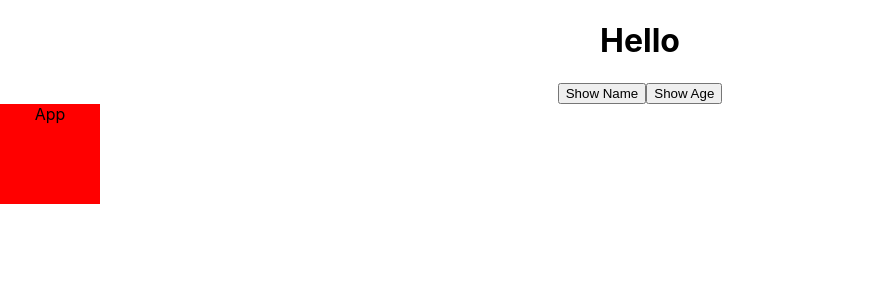
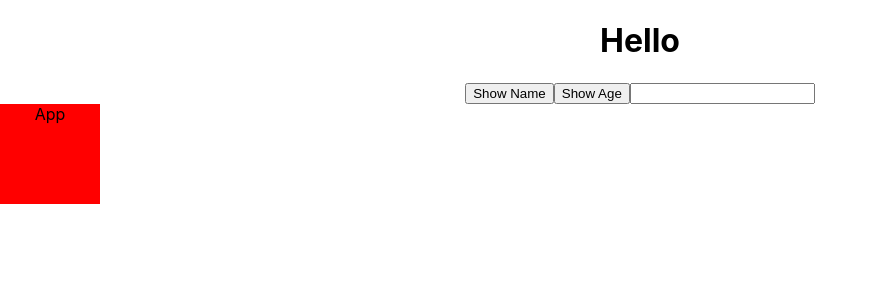
Before and after one commit to alexYooDev/ReactJsPractice, a React (Create React App) app in the folder vocalist/: page / in a window 1280 px wide. Shown: the top 300 px of the page, without its empty margins (0-878 px from the left). Built offline with nearby package versions, Linux system fonts and the light colour scheme.

Commit message:
UPDATE: How to handle events in React.js (Call function or write function in attr

```diff
--- a/vocalist/src/component/Hello.js
+++ b/vocalist/src/component/Hello.js
@@ -3,9 +3,11 @@ export default function Hello() {
     const name = 'Alexander';
     console.log(name);
   };
-  const showAge = () => {
-    const age = 26;
+  const showAge = (age) => {
     console.log(age);
+  };
+  const showText = (txt) => {
+    console.log(txt);
   };
   return (
     <>
@@ -13,10 +15,27 @@ export default function Hello() {
       {/* 이름 콘솔 창에 출력 */}
       <button onClick={showName}>Show Name</button>
       {/* 나이 콘솔 창에 출력 */}
-      <button onClick={showAge}>Show Age</button>
+      <button
+        onClick={() => {
+          showAge(26);
+        }}
+      >
+        Show Age
+      </button>
+      <input
+        type="text"
+        onChange={(e) => {
+          const txt = e.target.value;
+          console.log(e.target.value);
+          console.log(txt);
+        }}
+      ></input>
     </>
   );
 }
 {
-  /* React에서 이벤트를 걸려면 미리 함수를 만들어 전달하는 방법이 있다. */
+  /* React에서 이벤트를 걸려면
+  1.미리 함수를 만들어 전달하는 방법
+  2. onClick attribute 안에 함수를 직접 작성하는 법 => 장점: 매개변수를 전달하기 용이하다.
+  이 있다. */
 }
```
